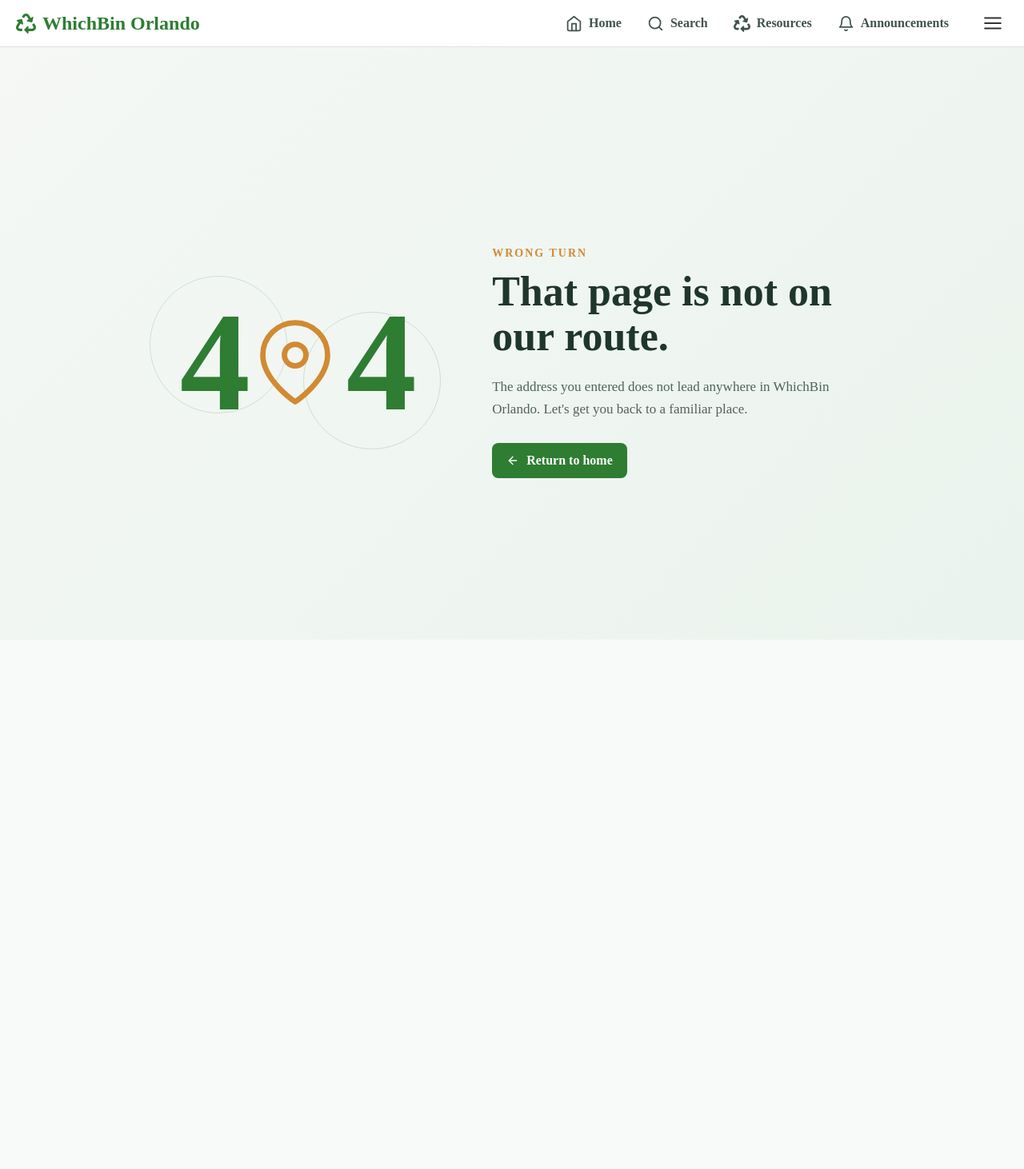
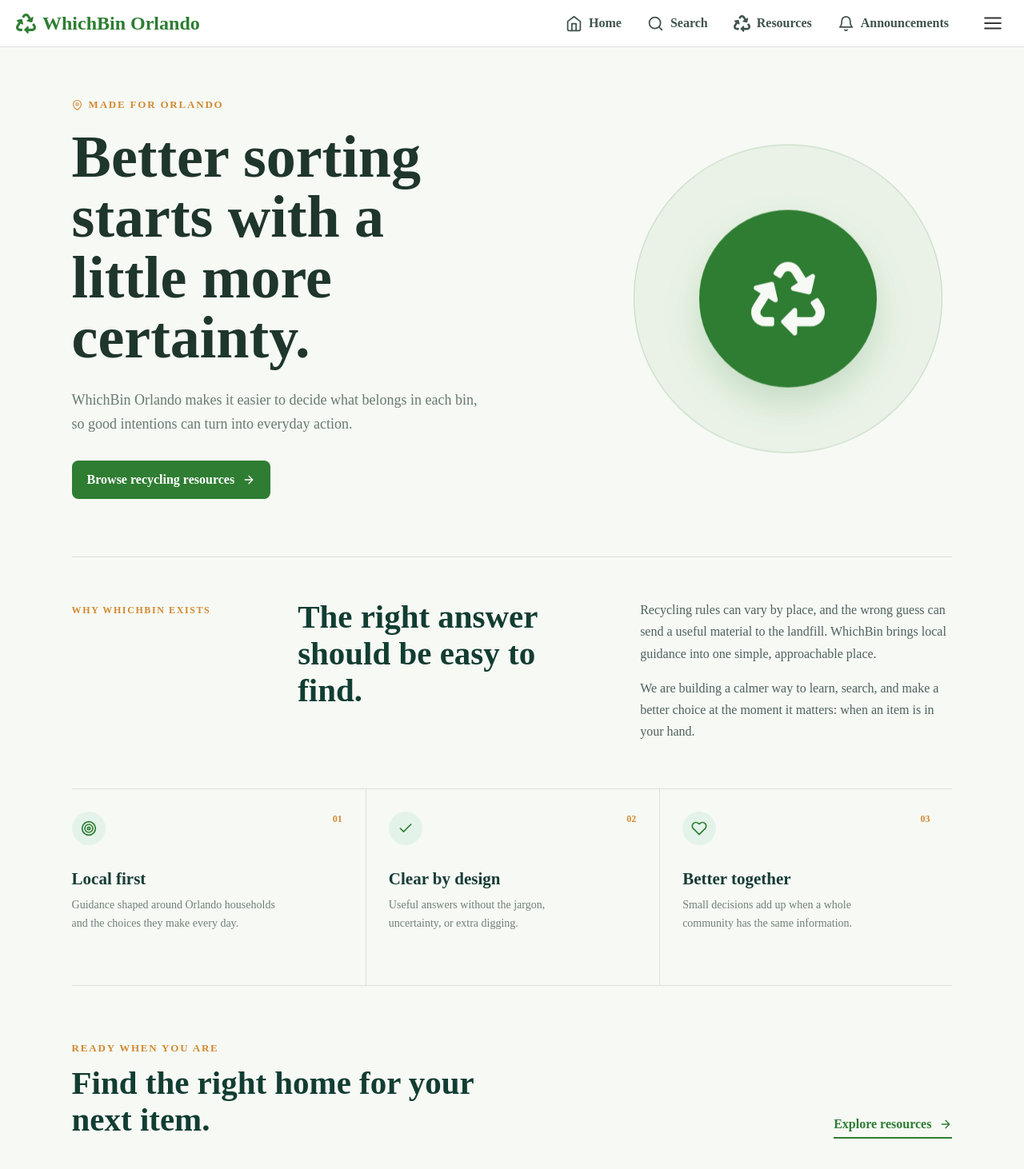
Before and after one commit to joaovictorbarrera/WhichBin-Orlando, a React (Vite) app in the folder whichbin-client/: page /about in a window 1280 px wide. Shown: the top 1462 px of the page at 80% size. Before the commit the page ends 800 px from the top, so only its background shows below. Built offline with nearby package versions, Linux system fonts and the light colour scheme; no server answers.

Commit message:
added about page

```diff
--- a/whichbin-client/src/App.tsx
+++ b/whichbin-client/src/App.tsx
@@ -4,6 +4,7 @@ import Home from './pages/Home';
 import ApiStatus from './pages/ApiStatus';
 import EducationalResources from './pages/EducationalResources';
 import ResourceDetails from './pages/ResourceDetails';
+import About from './pages/About';
 import NotFound from './pages/NotFound';
 import Navigation from './components/Navigation';
 
@@ -17,6 +18,7 @@ function App() {
         <Route path="/apistatus" element={<ApiStatus />} />
         <Route path="/resources" element={<EducationalResources />} />
         <Route path="/resources/:resourceId" element={<ResourceDetails />} />
+        <Route path="/about" element={<About />} />
         <Route path="*" element={<NotFound />} />
       </Routes>
     </>
--- /dev/null
+++ b/whichbin-client/src/pages/About.css
@@ -0,0 +1,327 @@
+.about-page {
+  padding: 0 7vw calc(var(--bottom-navigation-height) + 44px);
+  background: var(--color-page-warm);
+  color: var(--color-ink);
+}
+
+.about-hero,
+.about-story,
+.about-pillars,
+.about-cta {
+  max-width: 1180px;
+  margin: 0 auto;
+}
+
+.about-hero {
+  display: grid;
+  grid-template-columns: minmax(0, 1.05fr) minmax(280px, 0.95fr);
+  align-items: center;
+  gap: clamp(48px, 9vw, 130px);
+  min-height: 555px;
+  padding: 64px 0 72px;
+}
+
+.about-hero-copy {
+  max-width: 620px;
+  animation: about-reveal 650ms ease both;
+}
+
+.about-eyebrow,
+.about-cta-kicker {
+  display: flex;
+  align-items: center;
+  gap: 8px;
+  margin: 0 0 20px;
+  color: var(--color-accent);
+  font-size: 13px;
+  font-weight: 800;
+  letter-spacing: 1.8px;
+  text-transform: uppercase;
+}
+
+.about-hero h1 {
+  max-width: 640px;
+  margin: 0;
+  color: var(--color-heading);
+  font-size: clamp(44px, 5.8vw, 74px);
+  line-height: 1.02;
+}
+
+.about-lede {
+  max-width: 515px;
+  margin: 25px 0 31px;
+  color: var(--color-text-api);
+  font-size: 18px;
+  line-height: 1.65;
+}
+
+.about-primary-action,
+.about-cta-link {
+  display: inline-flex;
+  align-items: center;
+  gap: 10px;
+  color: var(--color-brand);
+  font-weight: 800;
+  text-decoration: none;
+}
+
+.about-primary-action {
+  padding: 15px 19px;
+  border-radius: 8px;
+  background: var(--color-brand);
+  color: var(--color-surface);
+  transition: background-color 160ms ease, transform 160ms ease;
+}
+
+.about-primary-action:hover {
+  background: var(--color-brand-dark);
+  transform: translateY(-2px);
+}
+
+.about-hero-mark {
+  position: relative;
+  display: grid;
+  place-items: center;
+  width: min(100%, 410px);
+  aspect-ratio: 1;
+  justify-self: end;
+  animation: about-float 5s ease-in-out 300ms infinite;
+}
+
+.about-mark-circle {
+  position: absolute;
+  border-radius: 50%;
+}
+
+.about-mark-circle-back {
+  inset: 3%;
+  border: 1px solid color-mix(in srgb, var(--color-brand) 24%, transparent);
+  background: color-mix(in srgb, var(--color-surface-green-soft) 70%, transparent);
+}
+
+.about-mark-circle-front {
+  inset: 23%;
+  display: grid;
+  place-items: center;
+  background: var(--color-brand);
+  color: var(--color-page-warm);
+  font-size: clamp(60px, 8vw, 92px);
+  box-shadow: var(--shadow-brand);
+}
+
+.about-mark-caption {
+  position: absolute;
+  top: 9%;
+  left: 7%;
+  color: var(--color-text-subtle);
+  font-size: 12px;
+  font-weight: 800;
+  letter-spacing: 1.5px;
+  text-transform: uppercase;
+  transform: rotate(-12deg);
+}
+
+.about-mark-caption-bottom {
+  top: auto;
+  right: 3%;
+  bottom: 13%;
+  left: auto;
+  color: var(--color-accent);
+  transform: rotate(10deg);
+}
+
+.about-story {
+  display: grid;
+  grid-template-columns: minmax(160px, 0.45fr) minmax(0, 1.55fr);
+  gap: 45px;
+  padding: 52px 0 58px;
+  border-top: 1px solid var(--color-border-highlight);
+}
+
+.about-section-label {
+  padding-top: 7px;
+  color: var(--color-accent);
+  font-size: 12px;
+  font-weight: 800;
+  letter-spacing: 1.6px;
+  text-transform: uppercase;
+}
+
+.about-story-content {
+  display: grid;
+  grid-template-columns: minmax(220px, 0.9fr) minmax(0, 1fr);
+  gap: clamp(28px, 6vw, 90px);
+}
+
+.about-story h2,
+.about-cta h2 {
+  margin: 0;
+  color: var(--color-heading-deep);
+  font-size: clamp(28px, 3.2vw, 42px);
+  line-height: 1.12;
+}
+
+.about-story-copy p {
+  margin: 0 0 16px;
+  color: var(--color-text-muted);
+  font-size: 16px;
+  line-height: 1.7;
+}
+
+.about-story-copy p:last-child {
+  margin-bottom: 0;
+}
+
+.about-pillars {
+  display: grid;
+  grid-template-columns: repeat(3, 1fr);
+  gap: 1px;
+  border-top: 1px solid var(--color-border-highlight);
+  border-bottom: 1px solid var(--color-border-highlight);
+}
+
+.about-pillar {
+  position: relative;
+  min-height: 245px;
+  padding: 28px 28px 30px 0;
+}
+
+.about-pillar + .about-pillar {
+  padding-left: 28px;
+  border-left: 1px solid var(--color-border-highlight);
+}
+
+.about-pillar-icon {
+  display: grid;
+  place-items: center;
+  width: 42px;
+  height: 42px;
+  margin-bottom: 30px;
+  border-radius: 50%;
+  background: var(--color-surface-green);
+  color: var(--color-brand);
+  font-size: 20px;
+}
+
+.about-pillar-number {
+  position: absolute;
+  top: 30px;
+  right: 28px;
+  color: var(--color-accent);
+  font-size: 12px;
+  font-weight: 800;
+}
+
+.about-pillar h2 {
+  margin: 0 0 9px;
+  color: var(--color-heading-soft);
+  font-size: 21px;
+}
+
+.about-pillar p {
+  max-width: 260px;
+  margin: 0;
+  color: var(--color-text-faint);
+  font-size: 14px;
+  line-height: 1.6;
+}
+
+.about-cta {
+  display: flex;
+  align-items: end;
+  justify-content: space-between;
+  gap: 30px;
+  padding: 70px 0 20px;
+}
+
+.about-cta-kicker {
+  margin-bottom: 13px;
+}
+
+.about-cta h2 {
+  max-width: 540px;
+}
+
+.about-cta-link {
+  flex: 0 0 auto;
+  padding-bottom: 7px;
+  border-bottom: 2px solid var(--color-brand);
+}
+
+.about-cta-link:hover {
+  color: var(--color-brand-deep);
+}
+
+@keyframes about-reveal {
+  from { opacity: 0; transform: translateY(14px); }
+  to { opacity: 1; transform: translateY(0); }
+}
+
+@keyframes about-float {
+  0%, 100% { transform: translateY(0) rotate(0deg); }
+  50% { transform: translateY(-8px) rotate(2deg); }
+}
+
+@media (max-width: 760px) {
+  .about-page {
+    padding: 0 24px 120px;
+  }
+
+  .about-hero {
+    display: flex;
+    flex-direction: column;
+    align-items: flex-start;
+    gap: 46px;
+    min-height: auto;
+    padding: 60px 0 70px;
+  }
+
+  .about-hero-mark {
+    align-self: center;
+    width: min(76vw, 310px);
+    order: -1;
+  }
+
+  .about-story,
+  .about-story-content {
+    grid-template-columns: 1fr;
+    gap: 22px;
+  }
+
+  .about-story {
+    padding: 42px 0 48px;
+  }
+
+  .about-pillars {
+    grid-template-columns: 1fr;
+  }
+
+  .about-pillar,
+  .about-pillar + .about-pillar {
+    min-height: auto;
+    padding: 26px 0;
+    border-left: 0;
+  }
+
+  .about-pillar + .about-pillar {
+    border-top: 1px solid var(--color-border-highlight);
+  }
+
+  .about-pillar-icon {
+    margin-bottom: 20px;
+  }
+
+  .about-pillar-number {
+    top: 28px;
+    right: 0;
+  }
+
+  .about-cta {
+    display: block;
+    padding-top: 52px;
+  }
+
+  .about-cta-link {
+    margin-top: 26px;
+  }
+}
--- /dev/null
+++ b/whichbin-client/src/pages/About.tsx
@@ -0,0 +1,85 @@
+import { FiArrowRight, FiCheck, FiHeart, FiMapPin, FiTarget } from 'react-icons/fi'
+import { FaRecycle } from 'react-icons/fa'
+import { Link } from 'react-router-dom'
+import PageLayout from '../components/PageLayout'
+import './About.css'
+
+function About() {
+  return (
+    <PageLayout className="about-page">
+      <section className="about-hero">
+        <div className="about-hero-copy">
+          <p className="about-eyebrow"><FiMapPin /> Made for Orlando</p>
+          <h1>Better sorting starts with a little more certainty.</h1>
+          <p className="about-lede">
+            WhichBin Orlando makes it easier to decide what belongs in each bin,
+            so good intentions can turn into everyday action.
+          </p>
+          <Link to="/resources" className="about-primary-action">
+            Browse recycling resources
+            <FiArrowRight aria-hidden="true" />
+          </Link>
+        </div>
+
+        <div className="about-hero-mark" aria-hidden="true">
+          <div className="about-mark-circle about-mark-circle-back" />
+          <div className="about-mark-circle about-mark-circle-front">
+            <FaRecycle />
+          </div>
+        </div>
+      </section>
+
+      <section className="about-story" aria-labelledby="about-story-heading">
+        <div className="about-section-label">Why WhichBin exists</div>
+        <div className="about-story-content">
+          <h2 id="about-story-heading">The right answer should be easy to find.</h2>
+          <div className="about-story-copy">
+            <p>
+              Recycling rules can vary by place, and the wrong guess can send a
+              useful material to the landfill. WhichBin brings local guidance into
+              one simple, approachable place.
+            </p>
+            <p>
+              We are building a calmer way to learn, search, and make a better
+              choice at the moment it matters: when an item is in your hand.
+            </p>
+          </div>
+        </div>
+      </section>
+
+      <section className="about-pillars" aria-label="WhichBin principles">
+        <article className="about-pillar">
+          <span className="about-pillar-icon"><FiTarget /></span>
+          <span className="about-pillar-number">01</span>
+          <h2>Local first</h2>
+          <p>Guidance shaped around Orlando households and the choices they make every day.</p>
+        </article>
+        <article className="about-pillar">
+          <span className="about-pillar-icon"><FiCheck /></span>
+          <span className="about-pillar-number">02</span>
+          <h2>Clear by design</h2>
+          <p>Useful answers without the jargon, uncertainty, or extra digging.</p>
+        </article>
+        <article className="about-pillar">
+          <span className="about-pillar-icon"><FiHeart /></span>
+          <span className="about-pillar-number">03</span>
+          <h2>Better together</h2>
+          <p>Small decisions add up when a whole community has the same information.</p>
+        </article>
+      </section>
+
+      <section className="about-cta">
+        <div>
+          <p className="about-cta-kicker">Ready when you are</p>
+          <h2>Find the right home for your next item.</h2>
+        </div>
+        <Link to="/resources" className="about-cta-link">
+          Explore resources
+          <FiArrowRight aria-hidden="true" />
+        </Link>
+      </section>
+    </PageLayout>
+  )
+}
+
+export default About
```
